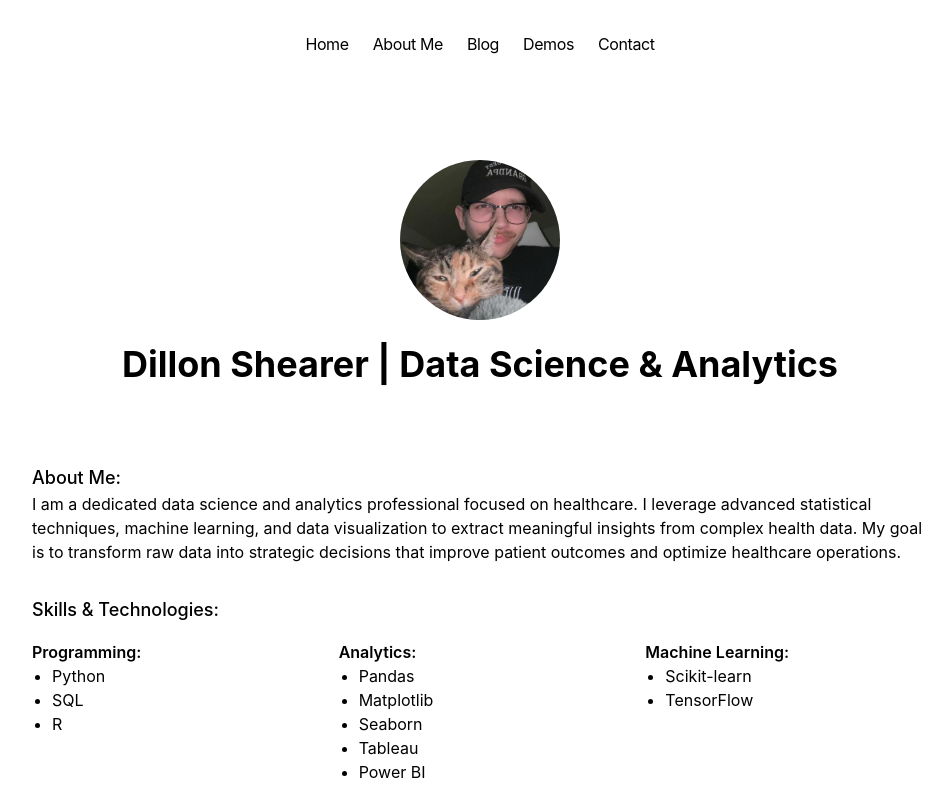
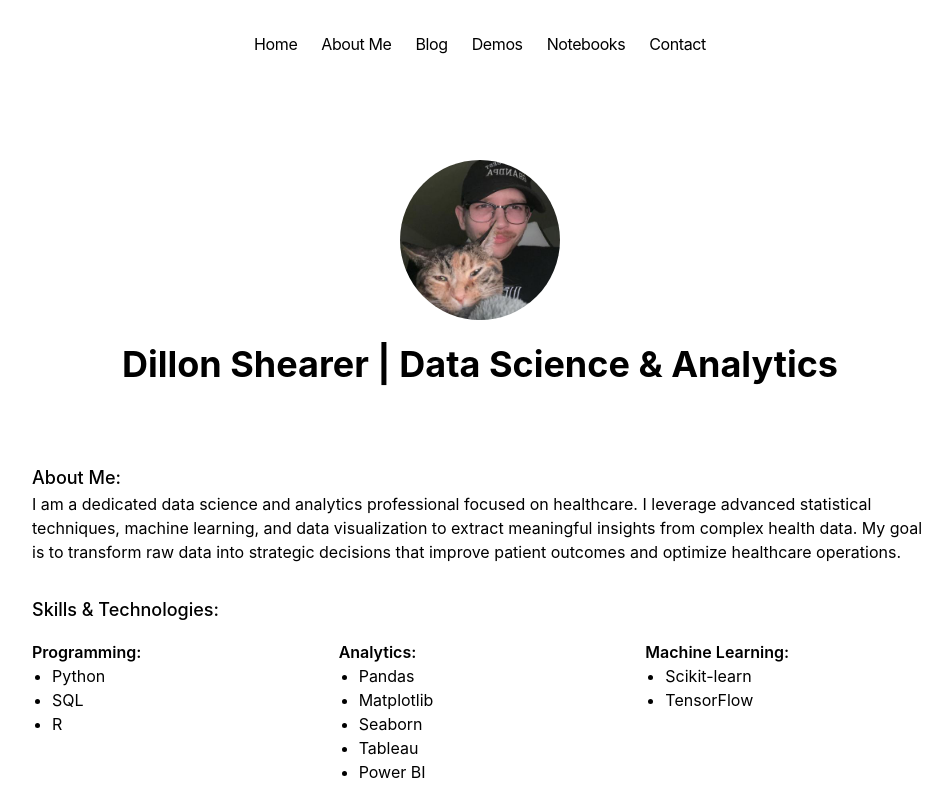
Before and after one commit to dillon-shearer/dillon-shearer-website, a Next.js app: page / in a window 1280 px wide. Shown: the top 800 px of the page, without its empty margins (160-1112 px from the left). Built offline with nearby package versions, Linux system fonts and the light colour scheme.

Commit message:
add notebooks to nav bar

```diff
--- a/app/components/nav.tsx
+++ b/app/components/nav.tsx
@@ -13,9 +13,12 @@ const navItems = {
   '/demos': {
     name: 'Demos',
   },
+  '/jupyter': {
+    name: 'Notebooks',
+  },
   '/contact': {
     name: 'Contact',
-  },
+  }
 }
 
 export function Navbar() {
```
